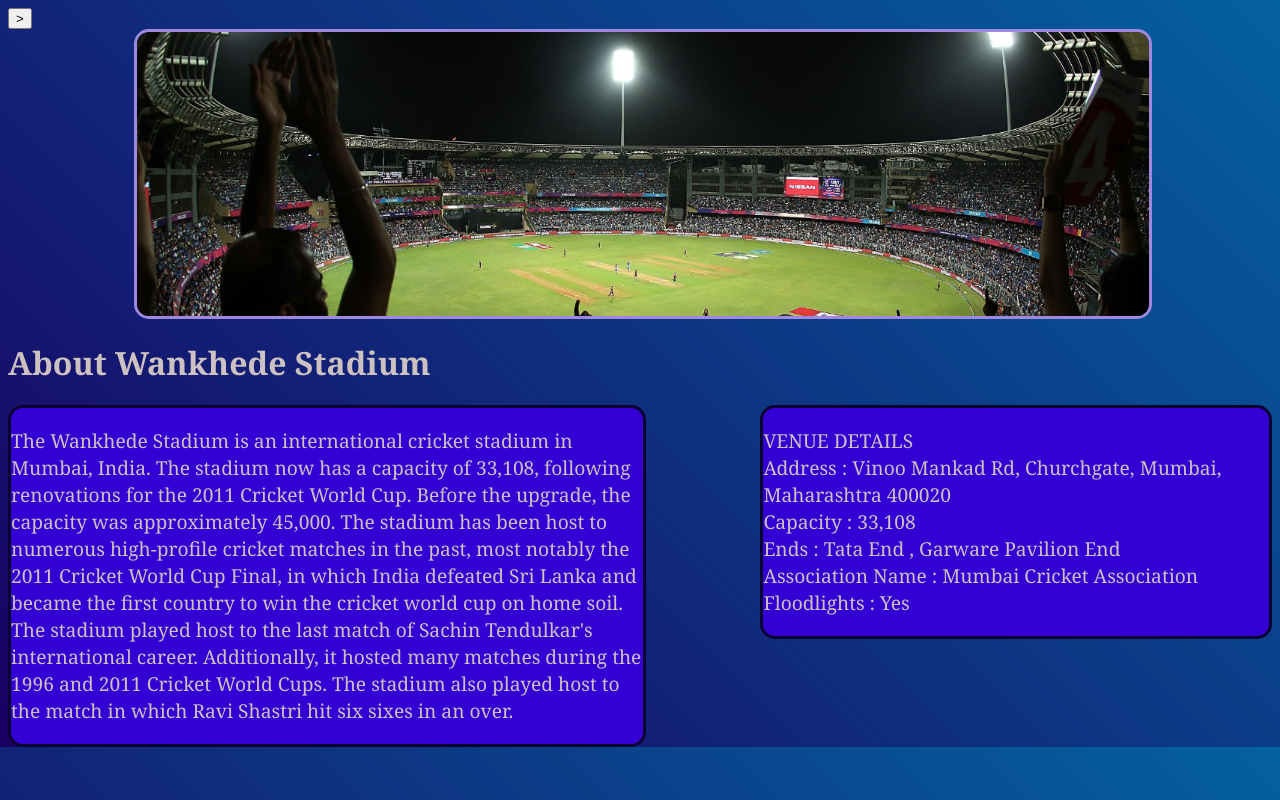
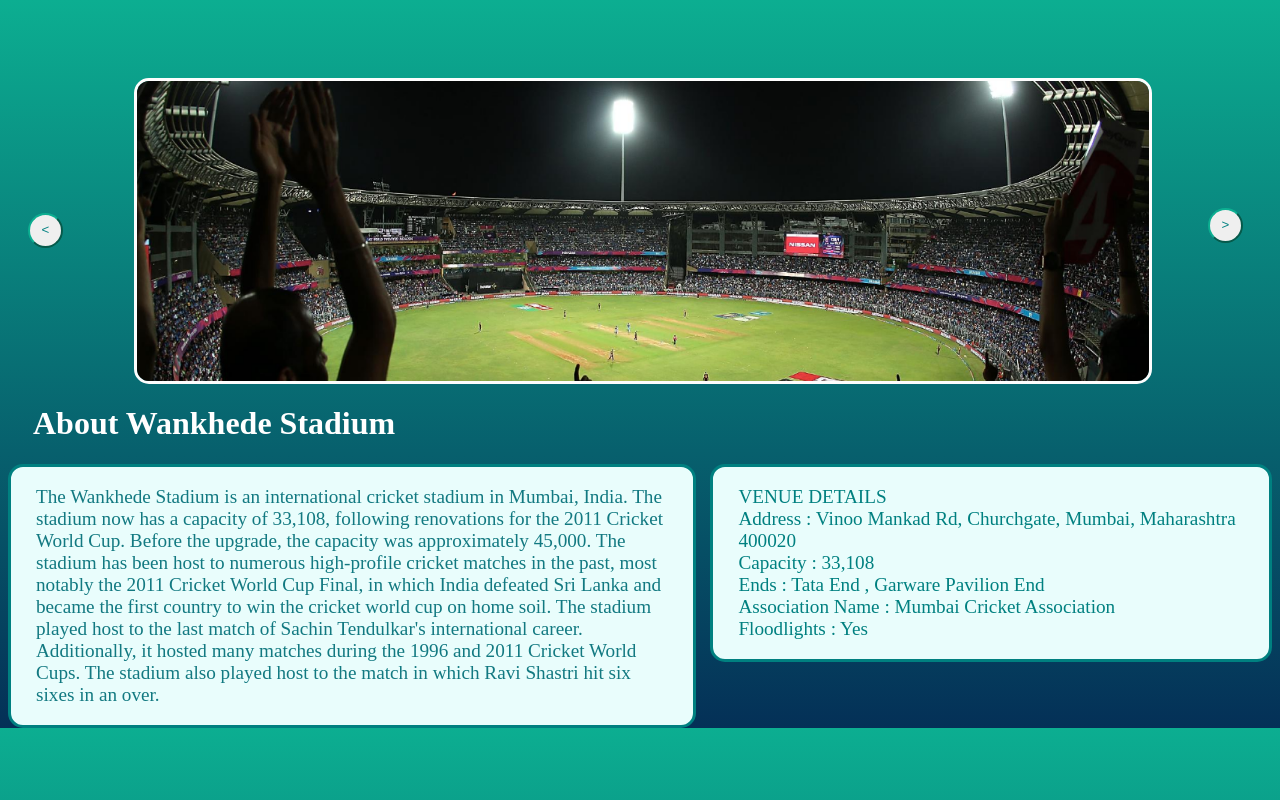
Before and after one commit to Hitstar53/RealCoders, a plain HTML site: page Wankhede/Pro1/index.html in a window 1280 px wide. Drawn offline with Linux system fonts and the light colour scheme.

Commit message:
Wankhede Static 1

```diff
--- a/Wankhede/Pro1/index.html
+++ b/Wankhede/Pro1/index.html
@@ -9,8 +9,13 @@
 </head>
 <body>
     <div>
-        <button id="fwd" onclick="change()">
+        <button id="fwd" class="toggle" onclick="change()">
             >
+        </button>
+    </div>
+    <div>
+        <button id="bkd" class="toggle" onclick="changeb()">
+            <
         </button>
     </div>
     <div>
--- a/Wankhede/Pro1/index.js
+++ b/Wankhede/Pro1/index.js
@@ -10,3 +10,13 @@ function change(){
     image=document.getElementById("wkd")
     image.src=imgList[index]
 }
+function changeb(){
+
+    if(index==0){
+        index=imgList.length
+    }
+    index=index-1
+    console.log(1)
+    image=document.getElementById("wkd")
+    image.src=imgList[index]
+}
--- a/Wankhede/Pro1/style.css
+++ b/Wankhede/Pro1/style.css
@@ -1,41 +1,79 @@
 #info{
-    background-color: #3500d3;
+    background-color: #e9fdfc;
     justify-content: space-evenly;
-    color: rgb(205, 193, 193);
-    border: 3px solid #0C0032;
+    color: #127981;
+    border: 3px solid #008080;
     border-radius: 15px;
     flex: auto;
     width: 50%;
-    font-family: "Georgia";
+    font-family: "Ariel";
     font-size: larger;
+    padding-left: 25px;
+    padding-right: 25px;
+    justify-content: flex-start;
+    text-align: left;
+
+}
+.toggle{
+    border-radius: 100%;
+    color: #008080;
+    border-color: #0cae91;
+    top: 200px;
+    flex: auto;
+    padding-top: 7px;
+    text-align: center;
+    justify-self: auto;
+    position: relative;
+    display: flex;
+    min-height: 35px;
+    min-width: 35px;
+    justify-content: center;
+}
+#fwd{
+
+
+    left:1200px;
+}
+#bkd{
+
+    top: 170px;
+    left:20px;
 }
 #venue{
-
-    background-color: #3500d3;
+    padding-right: 25px;
+    justify-content: flex-start;
+    text-align: left;
+    padding-left: 50px;
+    background-color: #e9fdfc;
     justify-content: space-evenly;
-    border: 3px solid #0C0032;
-    color: rgb(205, 193, 193);
+    border: 3px solid #008080;
+    color: #008080;
     border-radius: 15px;
     flex: auto;
     width: 40%;
-    font-family: "Georgia";
+    font-family: "Ariel";
     font-size: larger;
+    padding-left: 25px;
+
 }
 #about{
-    font-family: "Georgia";
-    color: rgb(205, 193, 193);
+    font-family: "Ariel";
+    color: #FFFFFF;
+    padding-left: 25px;
 }
 body{
-    background-image: linear-gradient(45deg,#190061, #04619F);
+    background-image: linear-gradient(#0cae91, #043057);
 }
 img{
+    padding: 0%;
     margin-left: 10%;
     margin-right: 10%;
     width: 80%;
+    height: 300px;
     display: flex;
     flex-wrap: wrap;
     flex: auto;
     justify-self: auto;
-    border: 3px solid #9f89df;
+    border: 3px solid#fdfdfd;
     border-radius: 15px;
 }
```
